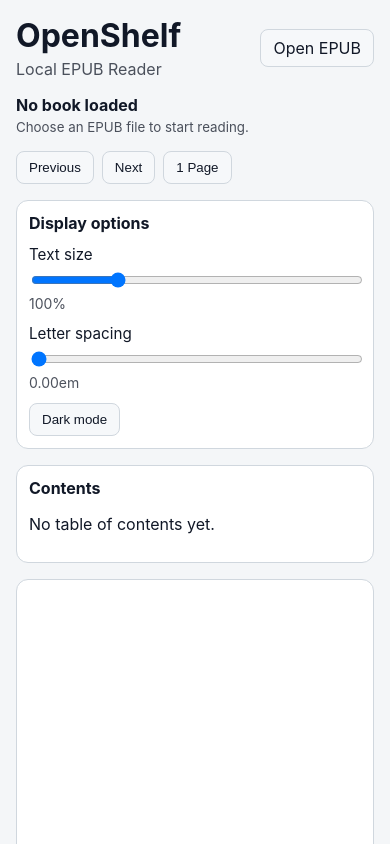
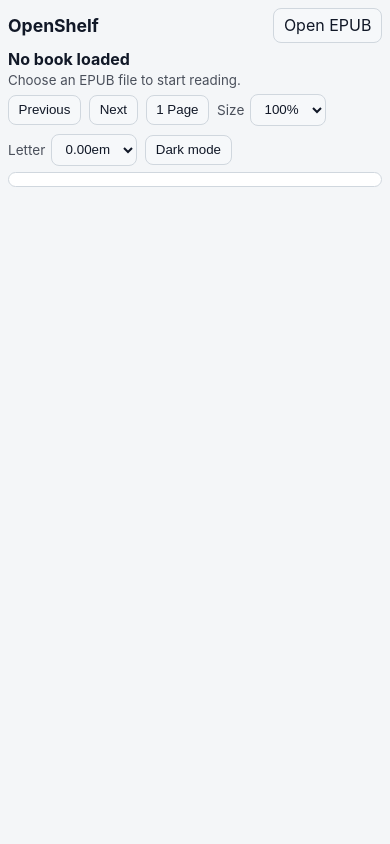
Before and after one commit to Milton761/openshelf, a React (Vite) app: page / in a window 390 px wide. Shown: the top 844 px of the page. Built offline with nearby package versions, Linux system fonts and the light colour scheme.

Commit message:
refactor: simplify reader UI for viewport-fitted layout

```diff
--- a/src/App.css
+++ b/src/App.css
@@ -5,12 +5,15 @@
   --text: #111827;
   --text-muted: rgba(17, 24, 39, 0.75);
   --error: #b42318;
-  max-width: 1200px;
+  max-width: 1100px;
   margin: 0 auto;
-  padding: 1rem;
+  padding: 0.75rem;
+  height: 100vh;
   display: grid;
-  gap: 1rem;
+  grid-template-rows: auto auto auto auto 1fr;
+  gap: 0.5rem;
   color: var(--text);
+  overflow: hidden;
 }
 
 .theme-dark {
@@ -26,16 +29,12 @@
   display: flex;
   justify-content: space-between;
   align-items: center;
-  gap: 1rem;
+  gap: 0.5rem;
 }
 
 .topbar h1 {
   margin: 0;
-}
-
-.topbar p {
-  margin: 0.25rem 0 0;
-  color: var(--text-muted);
+  font-size: 1.1rem;
 }
 
 .file-input {
@@ -53,20 +52,31 @@
 
 .file-input span,
 .controls button,
-.toc button,
-.display-options button {
+.controls select {
   border: 1px solid var(--border);
   background: var(--surface-muted);
   color: var(--text);
-  padding: 0.5rem 0.75rem;
+  padding: 0.4rem 0.6rem;
   border-radius: 0.5rem;
+}
+
+.file-input span,
+.controls button {
   cursor: pointer;
 }
 
 .book-meta {
   display: flex;
   flex-direction: column;
-  gap: 0.25rem;
+  gap: 0.15rem;
+  min-width: 0;
+}
+
+.book-meta strong,
+.book-meta small {
+  white-space: nowrap;
+  overflow: hidden;
+  text-overflow: ellipsis;
 }
 
 .book-meta small {
@@ -80,89 +90,37 @@
 
 .controls {
   display: flex;
+  flex-wrap: wrap;
+  align-items: center;
   gap: 0.5rem;
 }
 
-.display-options {
-  border: 1px solid var(--border);
-  background: var(--surface);
-  border-radius: 0.75rem;
-  padding: 0.75rem;
-  display: grid;
-  gap: 0.75rem;
-}
-
-.display-options label {
-  display: grid;
+.controls label {
+  display: inline-flex;
+  align-items: center;
   gap: 0.35rem;
-  font-size: 0.95rem;
-}
-
-.display-options input[type="range"] {
-  width: 100%;
-}
-
-.display-options span {
   color: var(--text-muted);
-  font-size: 0.875rem;
-}
-
-.display-options button {
-  width: fit-content;
-}
-
-.layout {
-  display: grid;
-  grid-template-columns: 280px 1fr;
-  gap: 1rem;
-  min-height: 70vh;
-}
-
-.toc {
-  border: 1px solid var(--border);
-  border-radius: 0.75rem;
-  padding: 0.75rem;
-  overflow: auto;
-  background: var(--surface);
-}
-
-.toc h2 {
-  margin: 0 0 0.75rem;
-  font-size: 1rem;
-}
-
-.toc ul {
-  list-style: none;
-  margin: 0;
-  padding: 0;
-  display: grid;
-  gap: 0.5rem;
-}
-
-.toc button {
-  width: 100%;
-  text-align: left;
-  font: inherit;
+  font-size: 0.85rem;
 }
 
 .viewer-wrap {
   border: 1px solid var(--border);
   border-radius: 0.75rem;
-  padding: 0.75rem;
+  padding: 0.4rem;
   background: var(--surface);
+  min-height: 0;
+  overflow: hidden;
 }
 
 .viewer {
   width: 100%;
-  height: calc(70vh - 1.5rem);
+  height: 100%;
+  overflow: hidden;
 }
 
 @media (max-width: 900px) {
-  .layout {
-    grid-template-columns: 1fr;
-  }
-
-  .viewer {
-    height: 60vh;
+  .app-shell {
+    padding: 0.5rem;
+    gap: 0.4rem;
   }
 }
--- a/src/App.tsx
+++ b/src/App.tsx
@@ -1,15 +1,6 @@
 import { ChangeEvent, useCallback, useEffect, useRef, useState } from "react";
 import ePub from "epubjs";
 import "./App.css";
-
-type TocItem = {
-  href: string;
-  label: string;
-};
-
-type Navigation = {
-  toc?: TocItem[];
-};
 
 type Metadata = {
   title?: string;
@@ -32,7 +23,6 @@
   ready: Promise<unknown>;
   loaded: {
     metadata: Promise<Metadata>;
-    navigation: Promise<Navigation>;
   };
   renderTo: (
     element: HTMLElement,
@@ -49,7 +39,6 @@
 
   const [fileName, setFileName] = useState<string>("");
   const [title, setTitle] = useState<string>("No book loaded");
-  const [toc, setToc] = useState<TocItem[]>([]);
   const [error, setError] = useState<string>("");
   const [hasBook, setHasBook] = useState(false);
   const [viewMode, setViewMode] = useState<"single" | "double">("single");
@@ -68,6 +57,7 @@
         body: {
           "background-color": isDarkMode ? "#111827" : "#ffffff",
           color: isDarkMode ? "#f9fafb" : "#111827",
+          margin: "0",
           "line-height": "1.6",
           "letter-spacing": `${letterSpacing}em`,
         },
@@ -111,7 +101,6 @@
 
     setError("");
     setFileName(file.name);
-    setToc([]);
     setTitle("Loading...");
 
     destroyBook();
@@ -131,14 +120,6 @@
 
       const metadata = await book.loaded.metadata;
       setTitle(metadata.title || file.name);
-
-      const navigation = await book.loaded.navigation;
-      setToc(
-        (navigation.toc || []).map((item) => ({
-          href: item.href,
-          label: item.label,
-        })),
-      );
 
       const container = viewerRef.current!;
       const rendition = book.renderTo(container, {
@@ -170,12 +151,6 @@
     }
   };
 
-  const goToTocItem = async (href: string) => {
-    if (renditionRef.current) {
-      await renditionRef.current.display(href);
-    }
-  };
-
   const toggleViewMode = () => {
     setViewMode((prev) => (prev === "single" ? "double" : "single"));
   };
@@ -189,6 +164,18 @@
   }, [viewMode]);
 
   useEffect(() => {
+    const onResize = () => {
+      if (renditionRef.current && viewerRef.current) {
+        const container = viewerRef.current;
+        renditionRef.current.resize(container.offsetWidth, container.offsetHeight);
+      }
+    };
+
+    window.addEventListener("resize", onResize);
+    return () => window.removeEventListener("resize", onResize);
+  }, []);
+
+  useEffect(() => {
     if (renditionRef.current) {
       applyReaderStyles(renditionRef.current);
     }
@@ -197,10 +184,7 @@
   return (
     <main className={`app-shell ${isDarkMode ? "theme-dark" : "theme-light"}`}>
       <header className="topbar">
-        <div>
-          <h1>OpenShelf</h1>
-          <p>Local EPUB Reader</p>
-        </div>
+        <h1>OpenShelf</h1>
 
         <label className="file-input">
           <input type="file" accept=".epub,application/epub+zip" onChange={loadFile} />
@@ -225,64 +209,40 @@
         <button type="button" onClick={toggleViewMode} disabled={!hasBook}>
           {viewMode === "single" ? "1 Page" : "2 Pages"}
         </button>
-      </section>
-
-      <section className="display-options">
-        <strong>Display options</strong>
 
         <label>
-          Text size
-          <input
-            type="range"
-            min={80}
-            max={160}
-            step={10}
-            value={fontScale}
-            onChange={(event) => setFontScale(Number(event.target.value))}
-          />
-          <span>{fontScale}%</span>
+          Size
+          <select value={fontScale} onChange={(event) => setFontScale(Number(event.target.value))}>
+            {[90, 100, 110, 120, 140].map((size) => (
+              <option key={size} value={size}>
+                {size}%
+              </option>
+            ))}
+          </select>
         </label>
 
         <label>
-          Letter spacing
-          <input
-            type="range"
-            min={0}
-            max={0.08}
-            step={0.01}
+          Letter
+          <select
             value={letterSpacing}
             onChange={(event) => setLetterSpacing(Number(event.target.value))}
-          />
-          <span>{letterSpacing.toFixed(2)}em</span>
+          >
+            {[0, 0.01, 0.03, 0.05].map((space) => (
+              <option key={space} value={space}>
+                {space.toFixed(2)}em
+              </option>
+            ))}
+          </select>
         </label>
 
-        <button type="button" onClick={() => setIsDarkMode((prev) => !prev)}>
+        <button type="button" onClick={() => setIsDarkMode((prev) => !prev)} disabled={!hasBook}>
           {isDarkMode ? "Light mode" : "Dark mode"}
         </button>
       </section>
 
-      <section className="layout">
-        <aside className="toc">
-          <h2>Contents</h2>
-          {toc.length === 0 ? (
-            <p>No table of contents yet.</p>
-          ) : (
-            <ul>
-              {toc.map((item) => (
-                <li key={item.href}>
-                  <button type="button" onClick={() => goToTocItem(item.href)}>
-                    {item.label}
-                  </button>
-                </li>
-              ))}
-            </ul>
-          )}
-        </aside>
-
-        <article className="viewer-wrap">
-          <div ref={viewerRef} className="viewer" />
-        </article>
-      </section>
+      <article className="viewer-wrap">
+        <div ref={viewerRef} className="viewer" />
+      </article>
     </main>
   );
 }
--- a/src/index.css
+++ b/src/index.css
@@ -8,6 +8,13 @@
   box-sizing: border-box;
 }
 
+html,
+body,
+#root {
+  height: 100%;
+}
+
 body {
   margin: 0;
+  overflow: hidden;
 }
```
